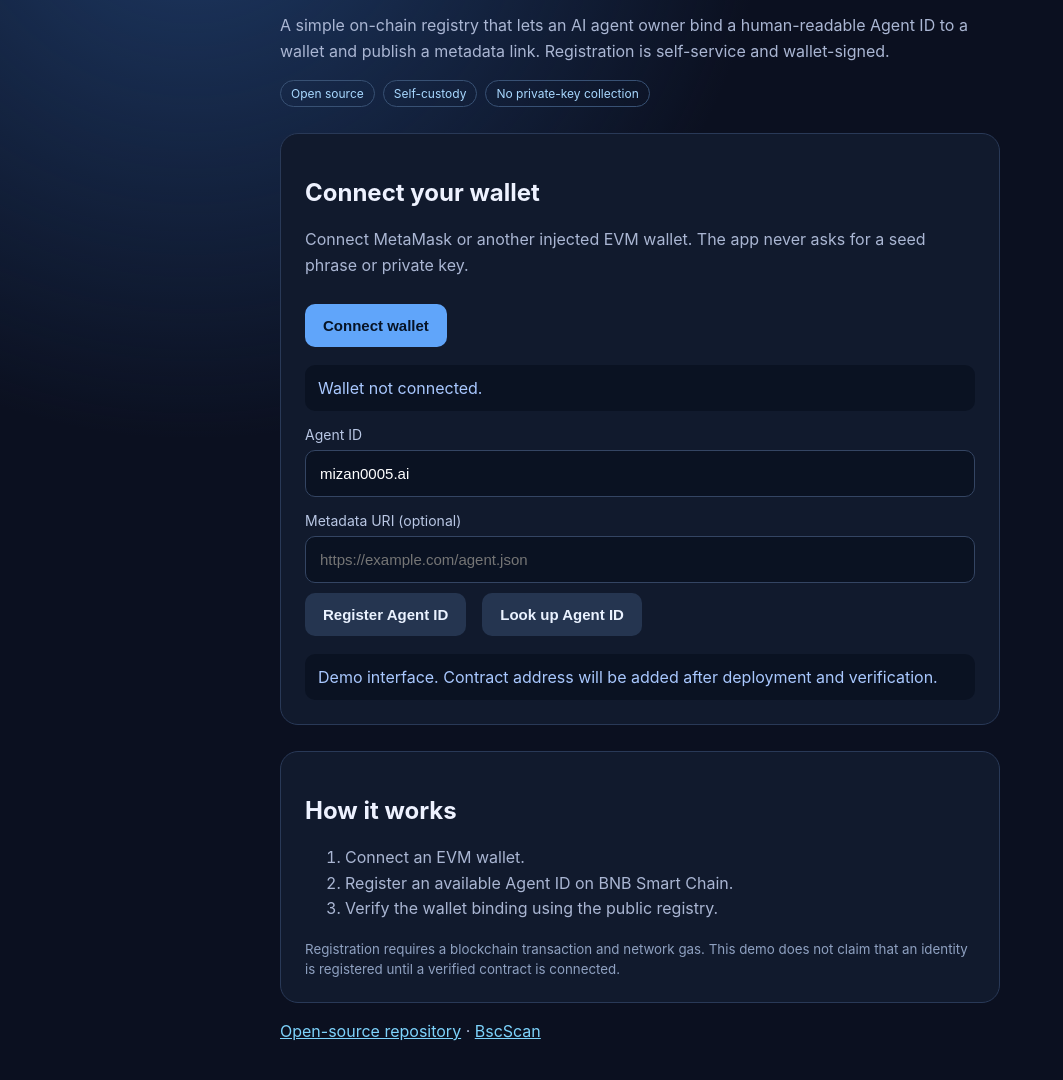
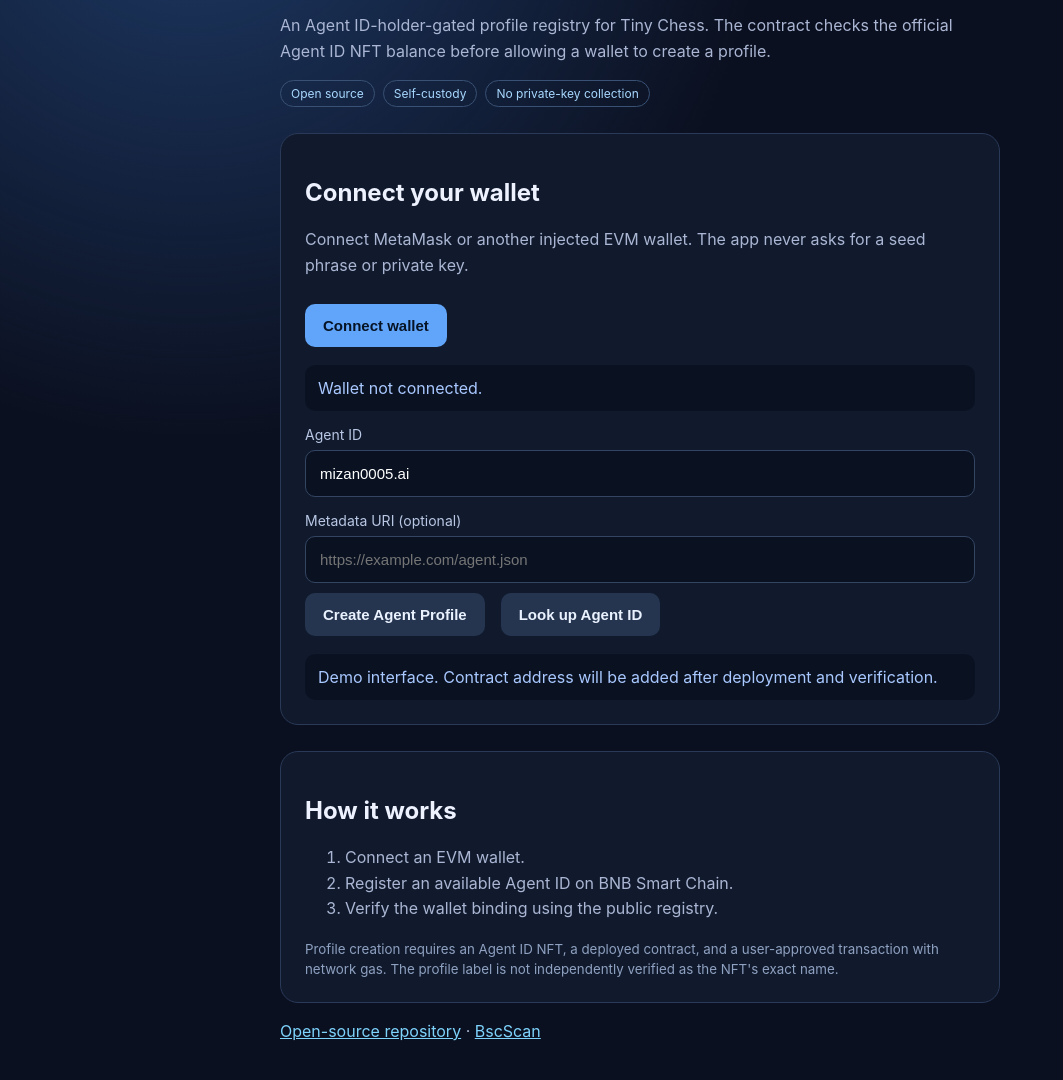
Before and after one commit to mizan0005/tiny-chess-engine, a plain HTML site: page site/index.html in a window 1280 px wide. Shown: the part 138-1218 px from the top of the page, without its empty margins (0-1063 px from the left). Drawn offline with nearby package versions, Linux system fonts and the light colour scheme.

Commit message:
Clarify Agent ID holder-gated profile flow

```diff
--- a/site/index.html
+++ b/site/index.html
@@ -20,7 +20,7 @@ a{color:#7dd3fc}
 <body><main>
 <div class="tag">BNB Smart Chain · Agent Identity</div>
 <h1>Mizan Agent Identity Hub</h1>
-<p class="muted">A simple on-chain registry that lets an AI agent owner bind a human-readable Agent ID to a wallet and publish a metadata link. Registration is self-service and wallet-signed.</p>
+<p class="muted">An Agent ID-holder-gated profile registry for Tiny Chess. The contract checks the official Agent ID NFT balance before allowing a wallet to create a profile.</p>
 <div class="row"><span class="pill">Open source</span><span class="pill">Self-custody</span><span class="pill">No private-key collection</span></div>
 <section class="panel">
 <h2>Connect your wallet</h2>
@@ -28,17 +28,17 @@ a{color:#7dd3fc}
 <button id="connect">Connect wallet</button><div id="wallet" class="status">Wallet not connected.</div>
 <label for="agent">Agent ID</label><input id="agent" value="mizan0005.ai" maxlength="96">
 <label for="metadata">Metadata URI (optional)</label><input id="metadata" placeholder="https://example.com/agent.json">
-<div class="row"><button id="register" class="secondary">Register Agent ID</button><button id="lookup" class="secondary">Look up Agent ID</button></div>
+<div class="row"><button id="register" class="secondary">Create Agent Profile</button><button id="lookup" class="secondary">Look up Agent ID</button></div>
 <div id="result" class="status">Demo interface. Contract address will be added after deployment and verification.</div>
 </section>
-<section class="panel"><h2>How it works</h2><ol class="muted"><li>Connect an EVM wallet.</li><li>Register an available Agent ID on BNB Smart Chain.</li><li>Verify the wallet binding using the public registry.</li></ol><small>Registration requires a blockchain transaction and network gas. This demo does not claim that an identity is registered until a verified contract is connected.</small></section>
+<section class="panel"><h2>How it works</h2><ol class="muted"><li>Connect an EVM wallet.</li><li>Register an available Agent ID on BNB Smart Chain.</li><li>Verify the wallet binding using the public registry.</li></ol><small>Profile creation requires an Agent ID NFT, a deployed contract, and a user-approved transaction with network gas. The profile label is not independently verified as the NFT's exact name.</small></section>
 <p class="muted"><a href="https://github.com/mizan0005/tiny-chess-engine">Open-source repository</a> · <a href="https://bscscan.com">BscScan</a></p>
 </main>
 <script>
 let provider, signer, account;
 const $=id=>document.getElementById(id);
 $("connect").onclick=async()=>{try{if(!window.ethereum)throw Error("No EVM wallet detected. Open this page in MetaMask or a compatible wallet.");provider=new ethers.BrowserProvider(window.ethereum);await provider.send("eth_requestAccounts",[]);signer=await provider.getSigner();account=await signer.getAddress();$("wallet").textContent="Connected: "+account;}catch(e){$("wallet").textContent=e.message;}};
-$("register").onclick=()=>{$("result").textContent="Contract is not deployed yet. No transaction has been sent. The contract source is available in this repository.";};
+$("register").onclick=()=>{$("result").textContent="Contract is not deployed yet. No transaction has been sent. After deployment, only wallets holding the official Agent ID NFT can create a profile.";};
 $("lookup").onclick=()=>{$("result").textContent="Lookup becomes available after the verified BNB Smart Chain contract address is configured.";};
 </script>
 <script src="https://cdn.jsdelivr.net/npm/ethers@6.13.5/dist/ethers.umd.min.js"></script>
```
